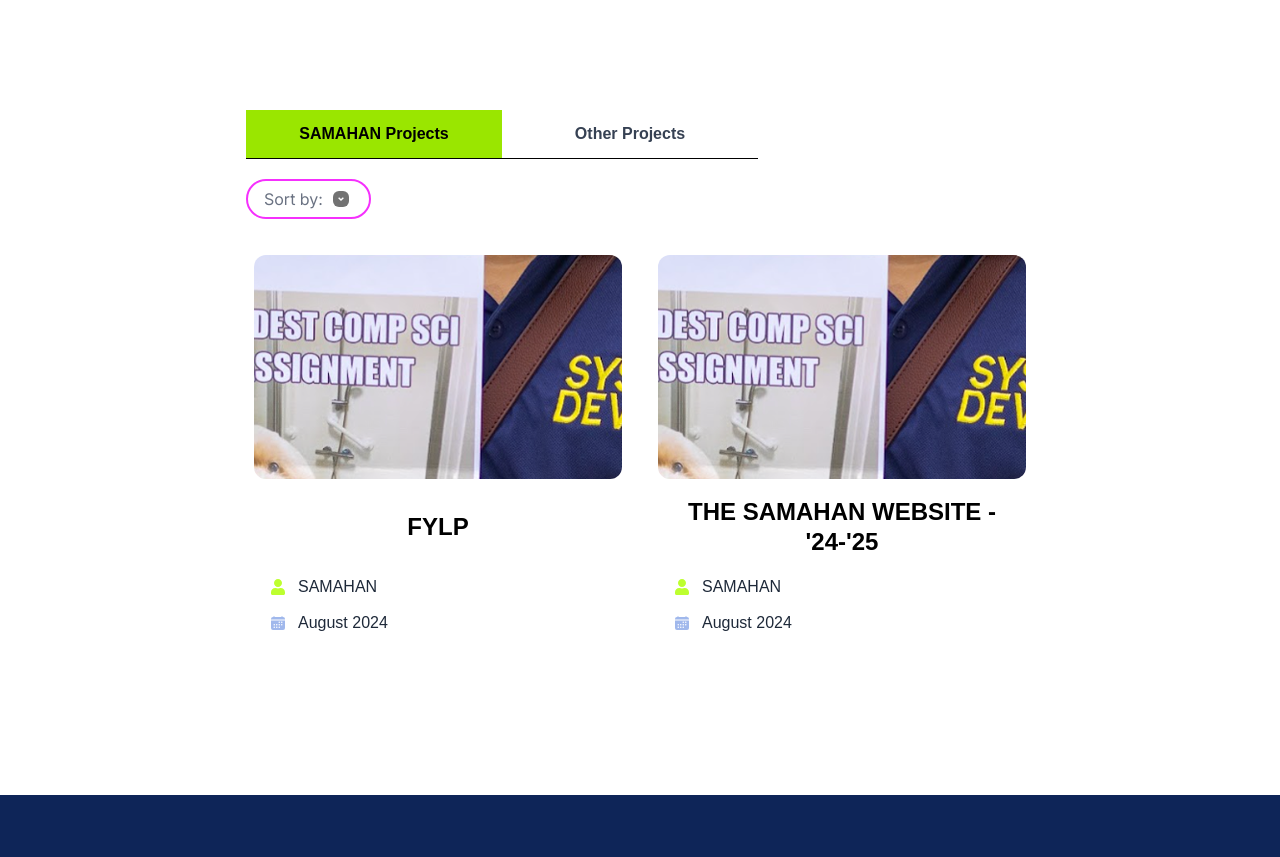
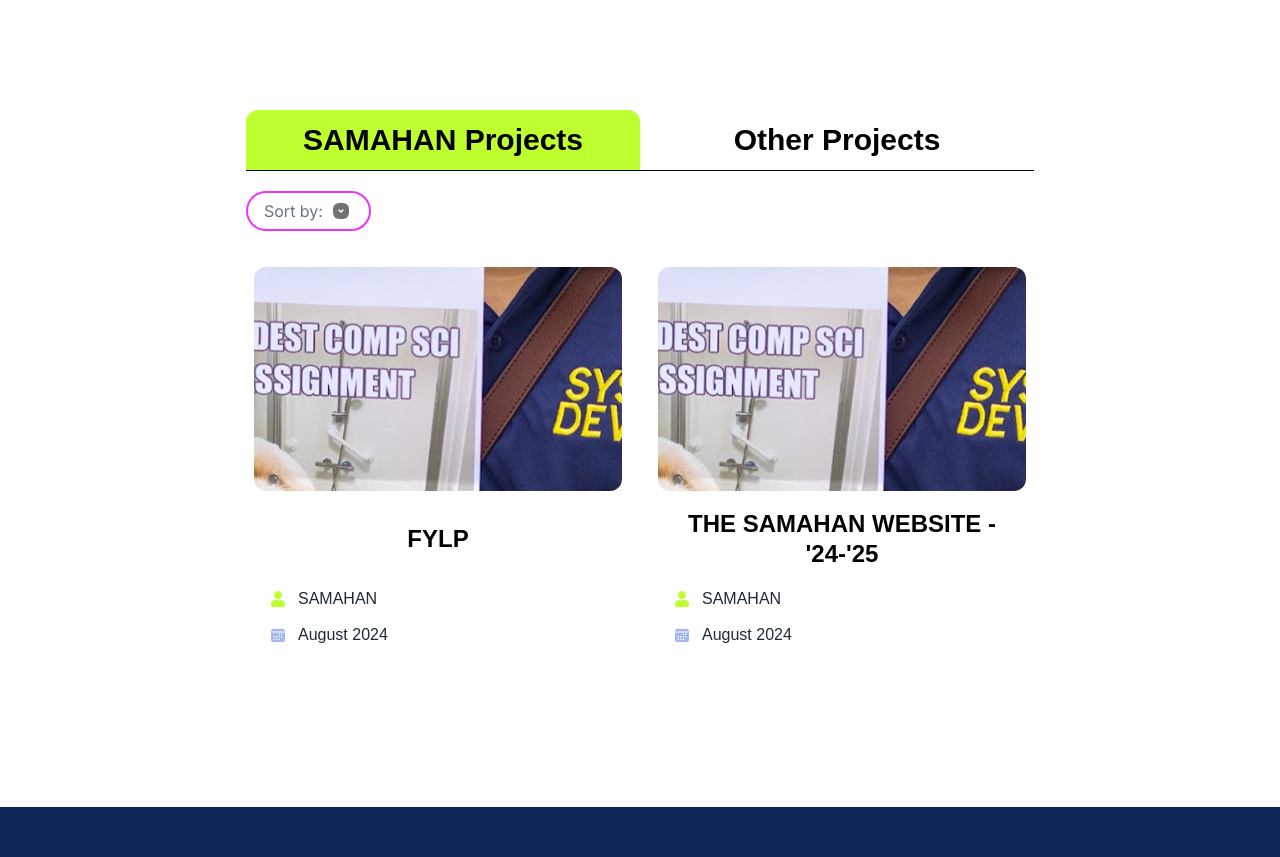
Before and after one commit to SAMAHAN-Systems-Development/sysdev-website-frontend, a Next.js app: page /projects in a window 1280 px wide. Shown: the part 882-1739 px from the top of the page. Built offline with nearby package versions, Linux system fonts and the light colour scheme.

Commit message:
fix: scaling and design

```diff
--- a/src/components/ui/ProjectsFilter.tsx
+++ b/src/components/ui/ProjectsFilter.tsx
@@ -6,28 +6,28 @@ const ProjectsFilter = () => {
   const [selectedFilter, setSelectedFilter] = useState<'SAMAHAN' | 'Other'>('SAMAHAN');
 
   return (
-    <div className="inline-flex w-full max-w-xs sm:max-w-sm md:max-w-md lg:max-w-lg overflow-hidden bg-white border-b border-black">
+    <div className="flex min-w-full max-w-full overflow-hidden bg-white text-black border-b border-black text-lg md:text-2xl lg:text-3xl">
       <button
         onClick={() => setSelectedFilter('SAMAHAN')}
-        className={`flex-1 px-3 py-2 md:px-4 md:py-2.5 lg:px-6 lg:py-3 text-xs md:text-sm lg:text-base font-bold transition-colors duration-200 ${
+        className={`rounded-t-xl flex-1 px-5 py-1 md:px-6 md:py-3  font-bold transition-colors duration-200 cursor-pointer ${
           selectedFilter === 'SAMAHAN'
-            ? 'bg-lime-400 text-black'
-            : 'bg-white text-gray-700 hover:bg-gray-50'
+            ? 'bg-green '
+            : 'bg-white '
         }`}
       >
-        <span className="block sm:hidden">SAMAHAN<br />Projects</span>
-        <span className="hidden sm:block">SAMAHAN Projects</span>
+        <span className="block md:hidden">SAMAHAN<br />Projects</span>
+        <span className="hidden md:block">SAMAHAN Projects</span>
       </button>
       <button
         onClick={() => setSelectedFilter('Other')}
-        className={`flex-1 px-3 py-2 md:px-4 md:py-2.5 lg:px-6 lg:py-3 text-xs md:text-sm lg:text-base font-bold transition-colors duration-200 ${
+        className={`rounded-t-xl flex-1 px-5 py-1 md:px-6 md:py-3 font-bold transition-colors duration-200 cursor-pointer ${
           selectedFilter === 'Other'
-            ? 'bg-lime-400 text-black'
-            : 'bg-white text-gray-700 hover:bg-gray-50'
+            ? 'bg-green '
+            : 'bg-white '
         }`}
       >
-        <span className="block sm:hidden">Other<br />Projects</span>
-        <span className="hidden sm:block">Other Projects</span>
+        <span className="block md:hidden">Other<br />Projects</span>
+        <span className="hidden md:block">Other Projects</span>
       </button>
     </div>
   );
```
